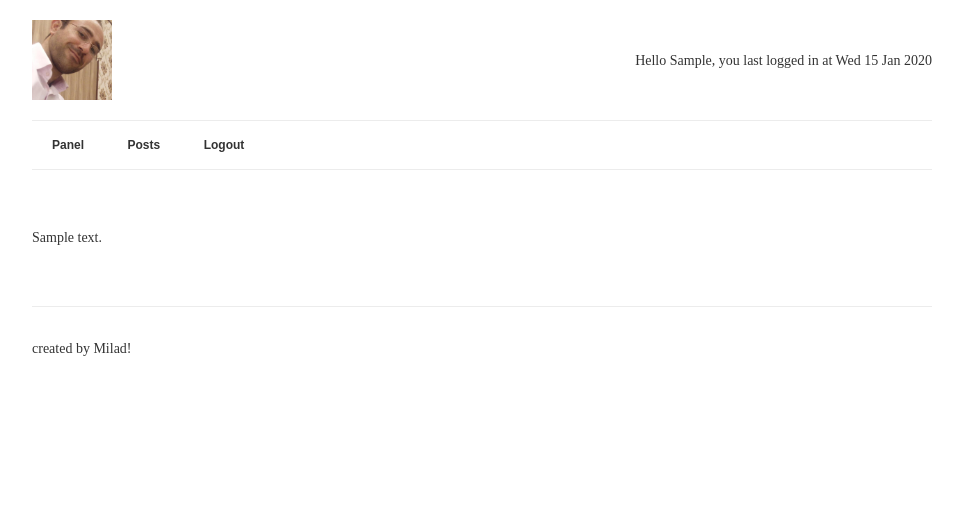
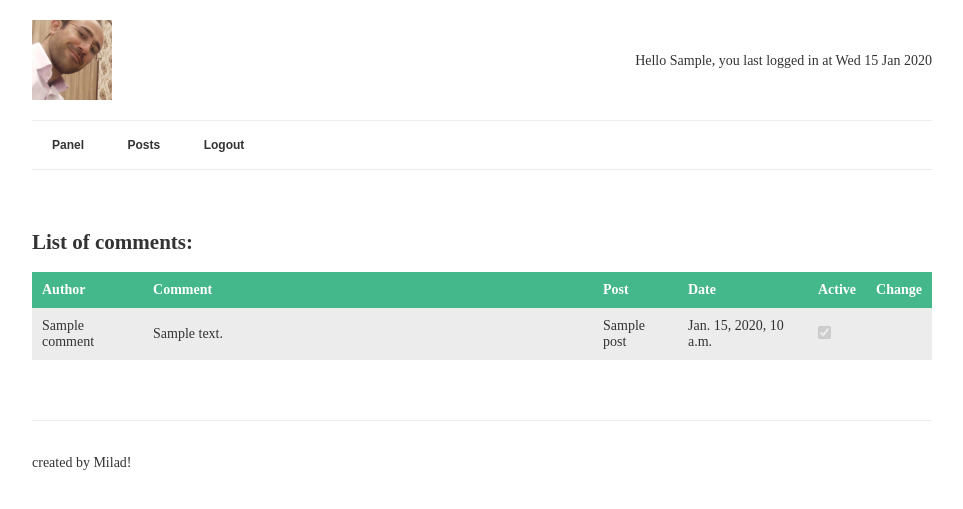
Before and after one commit to HZZSOFT/DjangoGit2, a Django app: page /panel/comments/ in a window 1280 px wide. Shown: the top 509 px of the page, without its empty margins (158-1121 px from the left). Run offline with Django 3.2, Linux system fonts and the light colour scheme; a user stored in the database is signed in; tables that the repository leaves empty hold one stand-in row (values such as "Sample post").

Commit message:
customize comments table

```diff
--- a/DjangoGit2/static/css/style.css
+++ b/DjangoGit2/static/css/style.css
@@ -206,3 +206,7 @@ textarea {
     border-radius: 2px;
     font-family: arial, sans-serif;
 }
+
+td.content{
+    width: 50%;
+}
--- a/register_app/templates/panel/comment_list.html
+++ b/register_app/templates/panel/comment_list.html
@@ -3,11 +3,72 @@
 {% block content %}
 
     <div>
-         {% for comment in comments %}
-        <p>
-            {{ comment.content }}
-        </p>
+        <h2>List of comments:</h2>
+
+        <table>
+        <thead>
+            <tr>
+                <th>
+                    <span>Author</span>
+                </th>
+                <th>
+                    <span>Comment</span>
+                </th>
+                 <th>
+                    <span>Post</span>
+                </th>
+                 <th>
+                    <span>Date</span>
+                </th>
+                 <th>
+                    <span>Active</span>
+                </th>
+                <th>
+                    <span>Change</span>
+                </th>
+            </tr>
+        </thead>
+        <tbody>
+        {% for comment in comments %}
+            <tr>
+            <td>
+                    <span>
+                       {{ comment.name }}
+                    </span>
+            </td>
+            <td class="content">
+                    <span>
+                       {{ comment.content }}
+                    </span>
+                </td>
+            <td>
+                    <span>
+                       {{ comment.post }}
+                    </span>
+                </td>
+            <td>
+                    <span>
+                       {{ comment.comment_date }}
+                    </span>
+                </td>
+            <td>
+
+                    <input type="checkbox" disabled {% if comment.active %} checked {% else %} {% endif %}/>
+
+                </td>
+            <td>
+                    {% if comment.active != True %}
+                    <input type="button" value="Active"/>
+                    {% endif %}
+                </td>
+            </tr>
         {% endfor %}
+        </tbody>
+        </table>
+
+
+
+
     </div>
 
 {% endblock %}
```
